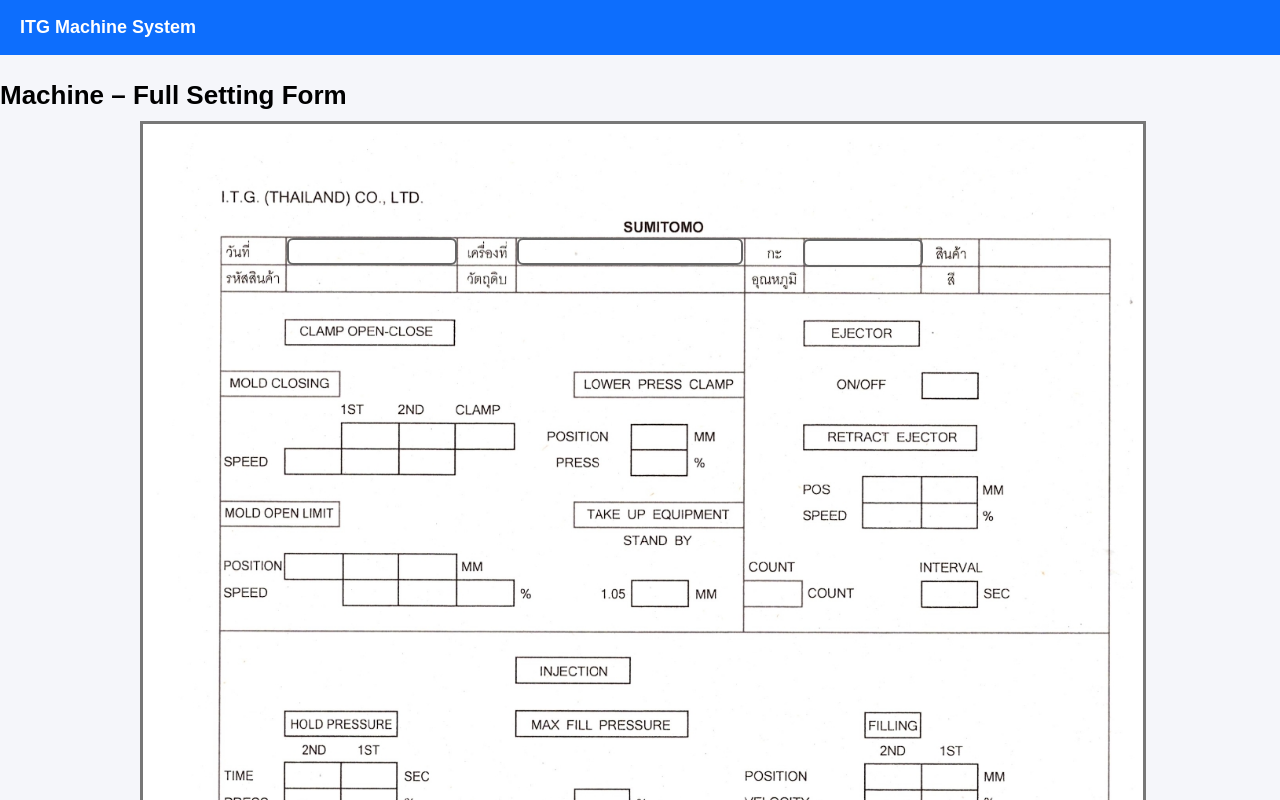
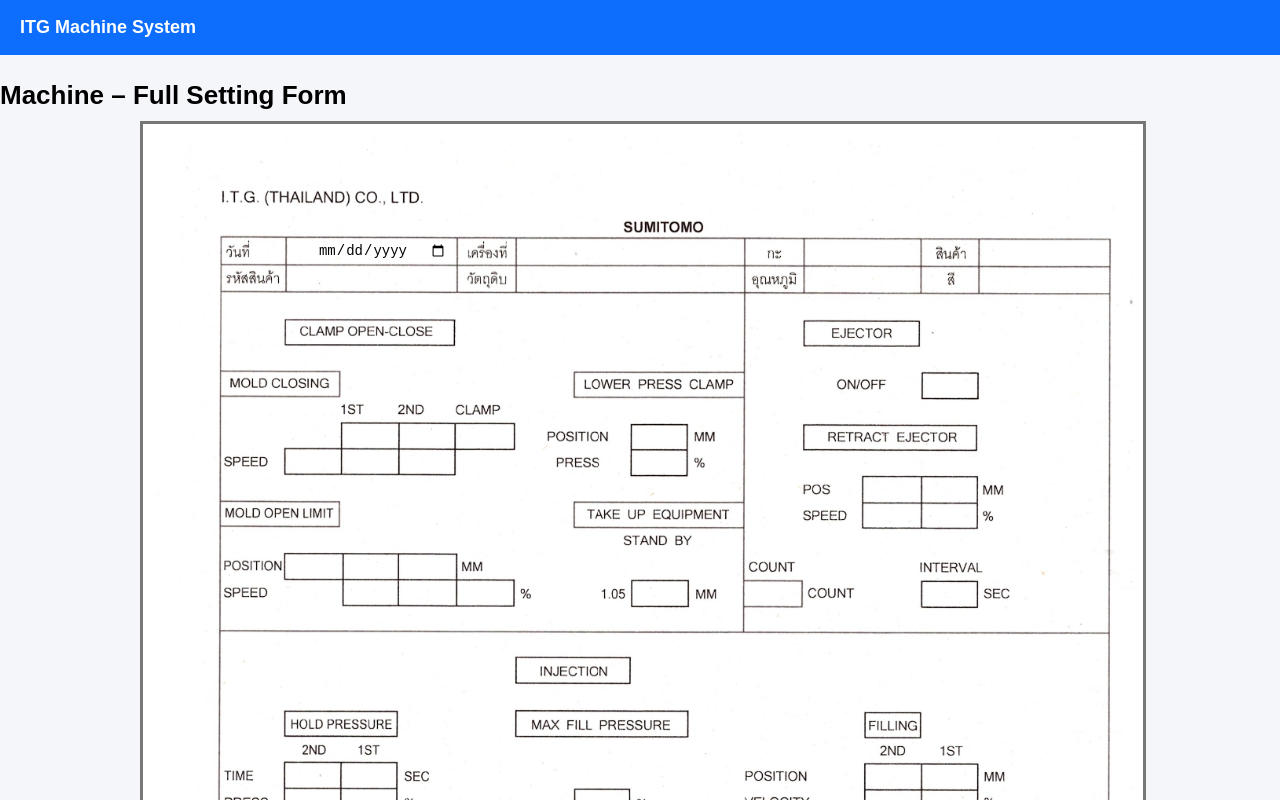
Before and after one commit to Krittapas2004/ITG, a React (Vite) app: page /machine/1/1 in a window 1280 px wide. Shown: the top 800 px of the page. Built offline with nearby package versions, Linux system fonts and the light colour scheme.

Commit message:
Implement css and input property

```diff
--- a/src/pages/MachineForm/MachineForm.css
+++ b/src/pages/MachineForm/MachineForm.css
@@ -58,16 +58,16 @@
   font-size: 14px;
   height: 2%;
   outline: none;
-
+  border: none;
   box-shadow: none;
 }
 
-/*.form-input:focus {
+.form-input:focus {
   outline: none;
   border: none;
   box-shadow: none;
 }
-*/
+
 
 #date-input {
   width: 17%;
--- a/src/pages/MachineForm/MachineForm.jsx
+++ b/src/pages/MachineForm/MachineForm.jsx
@@ -7,8 +7,6 @@ import Test from "../../assets/worksheet.jpg";
 import "./MachineForm.css";
 
 export default function MachineForm() {
-  const { id, part_name } = useParams();
-
   const [form, setForm] = useState({
     date: "",
     machine_number: "",
@@ -35,16 +33,12 @@ export default function MachineForm() {
     alert("Data Saved!");
   }
 
-  function handleChange(e) {
-    setForm({ ...form, [e.target.name]: e.target.value });
-  }
-
-  function handleInputFormat(e, InputMode) {
-    const { id, value } = e.target;
-    const formatted = inputFormat(value, mode);
+  function handleChange(e, mode) {
+    const { name, value } = e.target;
+    const formatted = mode ? inputFormat(value, mode) : value;
     setForm(prev => ({
       ...prev,
-      [id]: formatted
+      [name]: formatted
     }));
   }
 
@@ -61,19 +55,23 @@ export default function MachineForm() {
 
           {/* Date Input */}
           <input
-            type="text"
+            type="date"
             className="form-input"
             id="date-input"
+            name="date"
             value={form.date}
-            onChange={(e) => handleChange(e, InputMode.ONLY_NUMBER)}
+            onChange={handleChange}
           />
 
           {/* Machine Number Input */}
           <input
             type="text"
+            inputMode="numeric"
             className="form-input"
             id="machine-number-input"
+            name="machine_number"
             value={form.machine_number}
+            onChange={(e) => handleChange(e, InputMode.ONLY_NUMBER)}
           />
 
           {/* Shift Input */}
@@ -82,9 +80,6 @@ export default function MachineForm() {
             className="form-input"
             id="shift-input"
           />
-
-
-
         </div>
       </div>
     </div>
```
